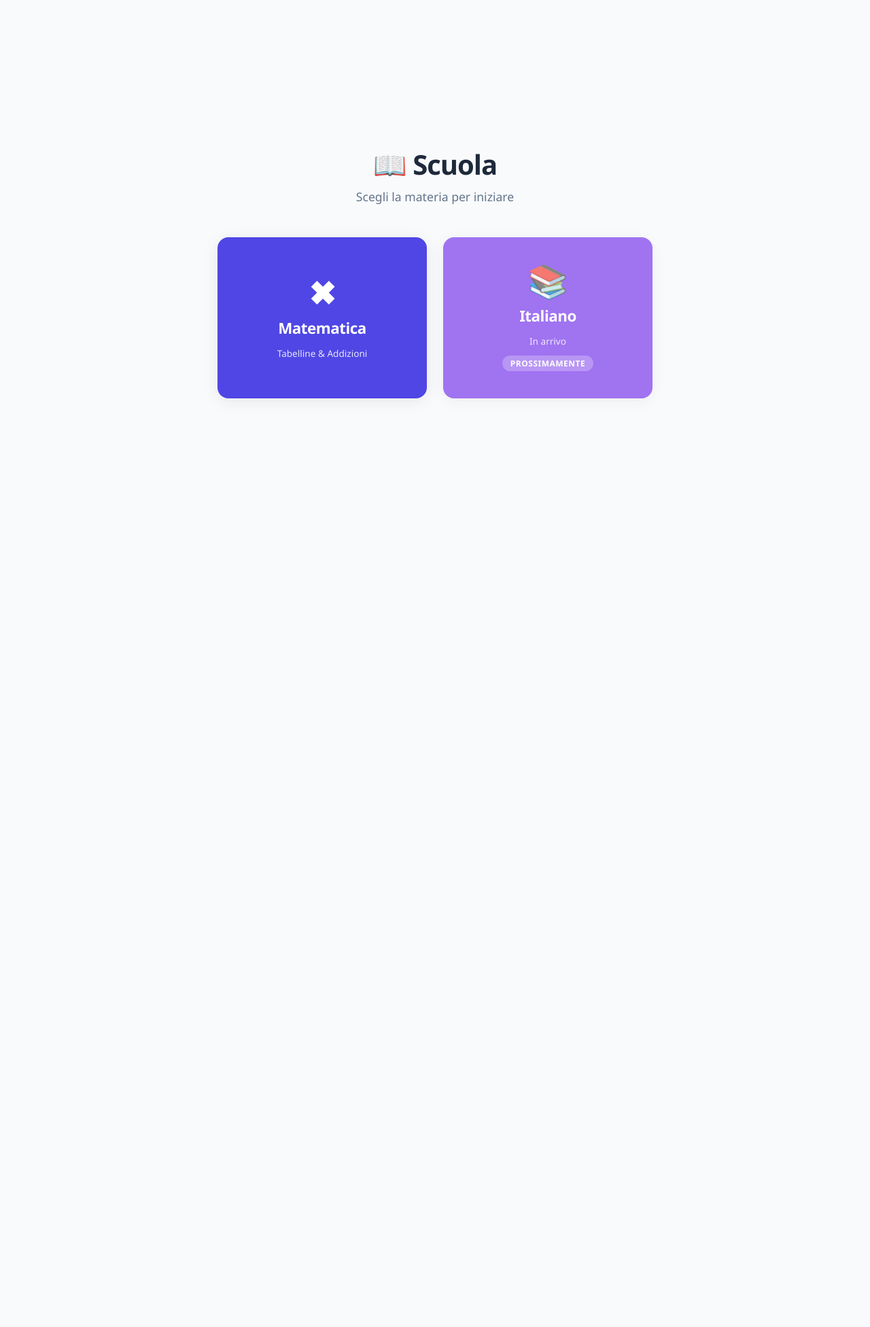
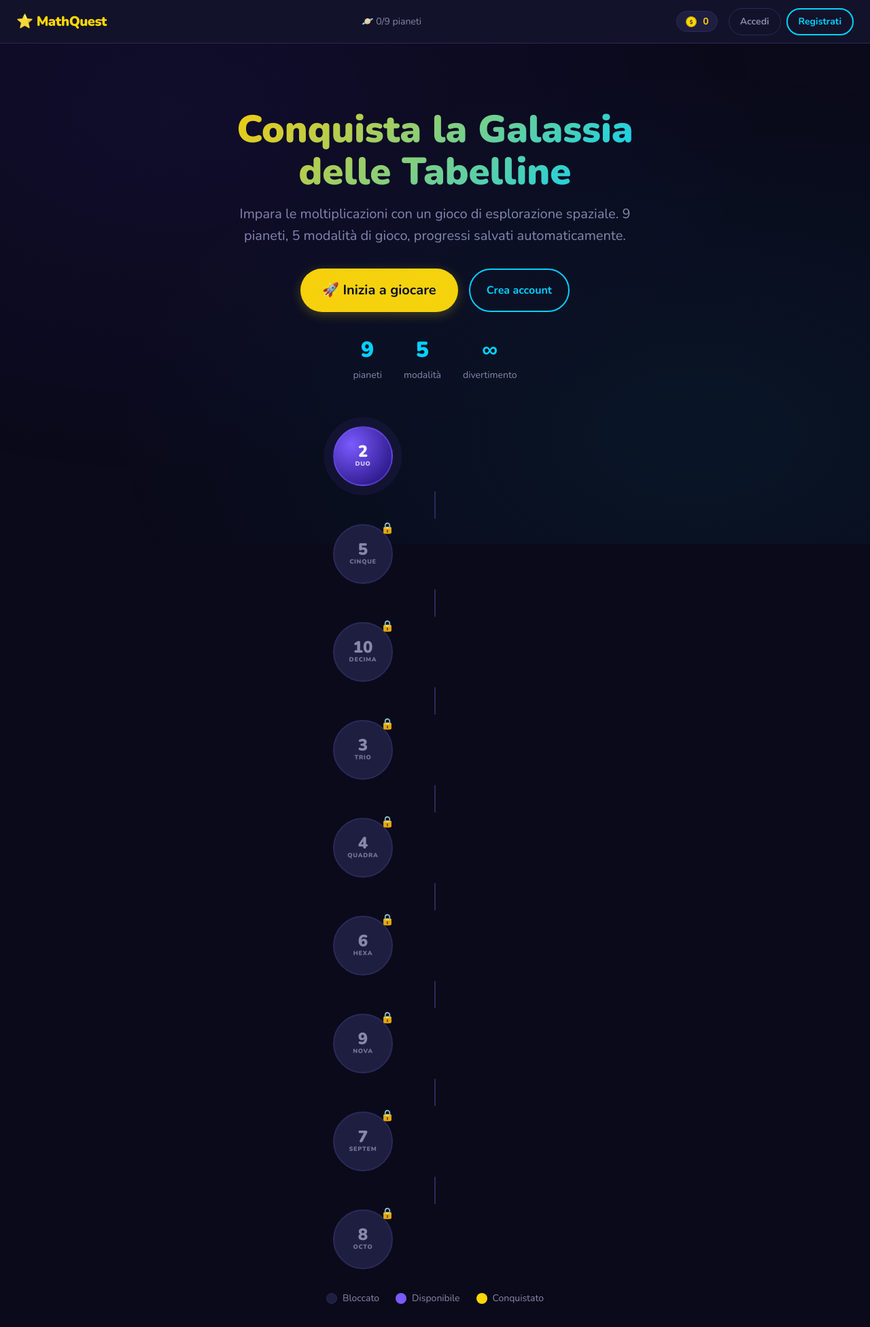
Before and after one commit to mchiapello/tabelline, a Flask app: page / in a window 1280 px wide. Shown: the whole page at 68% size. Before the commit the page ends 586 px from the top, so only its background shows below. Run offline with Flask 3, Linux system fonts and the light colour scheme.

Commit message:
feat: add galaxy map, journey page, and landing hero
journey.css styles the planet path with locked/available/mastered states
and pulse animations. journey.js renders the planet nodes from guest
localStorage or server progress, handles planet-menu clicks, and exposes
the heatmap renderer for the profile page. landing.html redirects logged-in
users to /journey and shows a hero + preview map for guests.

Co-Authored-By: Claude Sonnet 4.6 <noreply@anthropic.com>

```diff
--- /dev/null
+++ b/static/css/journey.css
@@ -0,0 +1,247 @@
+/* ── Galaxy Map layout ────────────────────────────────────────────────────── */
+#galaxy-map {
+  min-height: calc(100vh - 64px);
+  display: flex;
+  flex-direction: column;
+  align-items: center;
+  padding: var(--sp-8) var(--sp-4);
+  position: relative;
+  overflow-x: hidden;
+}
+
+#galaxy-map::before {
+  content: '';
+  position: fixed;
+  inset: 0;
+  background:
+    radial-gradient(ellipse at 20% 20%, rgba(90,58,255,0.08) 0%, transparent 60%),
+    radial-gradient(ellipse at 80% 80%, rgba(0,212,255,0.06) 0%, transparent 60%);
+  pointer-events: none;
+  z-index: 0;
+}
+
+.galaxy-title {
+  font-size: var(--text-3xl);
+  font-weight: 900;
+  text-align: center;
+  margin-bottom: var(--sp-2);
+  background: linear-gradient(90deg, var(--c-gold), var(--c-cyan));
+  -webkit-background-clip: text;
+  -webkit-text-fill-color: transparent;
+  background-clip: text;
+  position: relative;
+  z-index: 1;
+}
+
+.galaxy-subtitle {
+  color: var(--c-text-dim);
+  text-align: center;
+  margin-bottom: var(--sp-12);
+  font-size: var(--text-base);
+  position: relative;
+  z-index: 1;
+}
+
+/* ── Planet path ──────────────────────────────────────────────────────────── */
+#planet-path {
+  display: flex;
+  flex-direction: column;
+  align-items: center;
+  gap: var(--sp-6);
+  position: relative;
+  z-index: 1;
+  width: 100%;
+  max-width: 500px;
+}
+
+/* Zig-zag layout: odd planets left, even planets right */
+#planet-path .planet-node:nth-child(odd)  { align-self: flex-start; margin-left: 20%; }
+#planet-path .planet-node:nth-child(even) { align-self: flex-end;   margin-right: 20%; }
+
+/* Connector between nodes */
+.planet-connector {
+  width: 2px;
+  height: 40px;
+  background: var(--c-border);
+  margin: calc(-1 * var(--sp-4)) auto;
+  position: relative;
+}
+
+.planet-connector--unlocked {
+  background: linear-gradient(180deg, var(--c-cyan-dim), var(--c-cyan));
+}
+
+/* ── Planet node ──────────────────────────────────────────────────────────── */
+.planet-node {
+  width: 88px;
+  height: 88px;
+  border-radius: 50%;
+  display: flex;
+  flex-direction: column;
+  align-items: center;
+  justify-content: center;
+  font-weight: 900;
+  cursor: pointer;
+  transition:
+    transform var(--t-base) var(--ease-bounce),
+    box-shadow var(--t-base) var(--ease-smooth);
+  position: relative;
+  user-select: none;
+  -webkit-tap-highlight-color: transparent;
+}
+
+.planet-node__number {
+  font-size: var(--text-2xl);
+  line-height: 1;
+}
+
+.planet-node__name {
+  font-size: 9px;
+  text-transform: uppercase;
+  letter-spacing: 0.08em;
+  opacity: 0.8;
+}
+
+.planet-node__badge {
+  position: absolute;
+  top: -4px;
+  right: -4px;
+  font-size: var(--text-base);
+  line-height: 1;
+}
+
+/* States */
+.planet-node[data-state="locked"] {
+  background: var(--c-surface2);
+  color: var(--c-text-dim);
+  cursor: not-allowed;
+  border: 2px solid var(--c-border);
+}
+
+.planet-node[data-state="available"] {
+  background: radial-gradient(circle at 30% 30%, #7a5aff, #1a0a6e);
+  color: var(--c-text);
+  border: 2px solid rgba(122,90,255,0.5);
+  animation: pulse-glow 2.5s ease-in-out infinite;
+}
+
+.planet-node[data-state="available"]:hover {
+  transform: scale(1.12);
+  box-shadow: 0 0 32px rgba(122,90,255,0.6);
+}
+
+.planet-node[data-state="mastered"] {
+  background: radial-gradient(circle at 30% 30%, #ffe566, #8b6900);
+  color: #0a0a1a;
+  border: 2px solid var(--c-gold);
+  box-shadow: var(--shadow-glow-gold);
+}
+
+.planet-node[data-state="mastered"]:hover {
+  transform: scale(1.1);
+  box-shadow: 0 0 32px rgba(255,215,0,0.6);
+}
+
+@keyframes pulse-glow {
+  0%, 100% { box-shadow: 0 0 0 0 rgba(122,90,255,0.5); }
+  50%       { box-shadow: 0 0 0 16px rgba(122,90,255,0); }
+}
+
+/* ── Map legend ───────────────────────────────────────────────────────────── */
+#map-legend {
+  display: flex;
+  gap: var(--sp-6);
+  margin-top: var(--sp-8);
+  flex-wrap: wrap;
+  justify-content: center;
+  position: relative;
+  z-index: 1;
+}
+
+.legend-item {
+  display: flex;
+  align-items: center;
+  gap: var(--sp-2);
+  font-size: var(--text-sm);
+  color: var(--c-text-dim);
+}
+
+.legend-dot {
+  width: 16px;
+  height: 16px;
+  border-radius: 50%;
+}
+
+.legend-dot--locked    { background: var(--c-surface2); border: 1px solid var(--c-border); }
+.legend-dot--available { background: #7a5aff; }
+.legend-dot--mastered  { background: var(--c-gold); }
+
+/* ── Galaxy Cup button ────────────────────────────────────────────────────── */
+#galaxy-cup-btn {
+  margin-top: var(--sp-8);
+  position: relative;
+  z-index: 1;
+}
+
+/* ── Hero section (guest landing) ────────────────────────────────────────── */
+.hero {
+  text-align: center;
+  padding: var(--sp-16) var(--sp-6);
+  max-width: 640px;
+  margin: 0 auto;
+}
+
+.hero__title {
+  font-size: var(--text-5xl);
+  font-weight: 900;
+  line-height: 1.1;
+  margin-bottom: var(--sp-4);
+  background: linear-gradient(135deg, var(--c-gold) 0%, var(--c-cyan) 100%);
+  -webkit-background-clip: text;
+  -webkit-text-fill-color: transparent;
+  background-clip: text;
+}
+
+.hero__subtitle {
+  font-size: var(--text-xl);
+  color: var(--c-text-dim);
+  margin-bottom: var(--sp-8);
+  line-height: 1.6;
+}
+
+.hero__cta {
+  display: flex;
+  gap: var(--sp-4);
+  justify-content: center;
+  flex-wrap: wrap;
+  margin-bottom: var(--sp-8);
+}
+
+.hero__stats {
+  display: flex;
+  gap: var(--sp-8);
+  justify-content: center;
+  flex-wrap: wrap;
+}
+
+.hero__stat {
+  text-align: center;
+}
+
+.hero__stat-number {
+  font-size: var(--text-3xl);
+  font-weight: 900;
+  color: var(--c-cyan);
+  display: block;
+}
+
+.hero__stat-label {
+  font-size: var(--text-sm);
+  color: var(--c-text-dim);
+}
+
+@media (max-width: 480px) {
+  .hero__title { font-size: var(--text-4xl); }
+  #planet-path .planet-node:nth-child(odd)  { margin-left: 10%; }
+  #planet-path .planet-node:nth-child(even) { margin-right: 10%; }
+}
--- /dev/null
+++ b/static/js/journey.js
@@ -0,0 +1,172 @@
+const Journey = (() => {
+    const PLANET_ORDER = [2, 5, 10, 3, 4, 6, 9, 7, 8];
+    const PLANET_NAMES = {
+        2:'Duo', 5:'Cinque', 10:'Decima', 3:'Trio',
+        4:'Quadra', 6:'Hexa', 9:'Nova', 7:'Septem', 8:'Octo'
+    };
+
+    let _serverProgress = null;
+
+    async function init() {
+        if (Guest.isLoggedIn()) {
+            try {
+                _serverProgress = await API.get('/user/progress');
+                // Sync nav coins
+                if (_serverProgress.wallet) {
+                    document.getElementById('coin-value').textContent =
+                        _serverProgress.wallet.coins || 0;
+                }
+            } catch (e) {
+                _serverProgress = null;
+            }
+        }
+        render('planet-path');
+        updateNavProgress();
+    }
+
+    function getUnlocked() {
+        if (_serverProgress) return _serverProgress.planets_unlocked || [];
+        return Guest.load().planets_unlocked;
+    }
+
+    function stateOf(table) {
+        const unlocked = getUnlocked();
+        const idx = PLANET_ORDER.indexOf(table);
+        if (unlocked.includes(table)) return 'mastered';
+        if (idx === 0 || unlocked.includes(PLANET_ORDER[idx - 1])) return 'available';
+        return 'locked';
+    }
+
+    function render(containerId) {
+        const container = document.getElementById(containerId);
+        if (!container) return;
+        container.innerHTML = '';
+
+        PLANET_ORDER.forEach((table, i) => {
+            // Connector line before each planet (except first)
+            if (i > 0) {
+                const prev  = PLANET_ORDER[i - 1];
+                const conn  = document.createElement('div');
+                const bothUnlocked = getUnlocked().includes(table) || getUnlocked().includes(prev);
+                conn.className = 'planet-connector' + (bothUnlocked ? ' planet-connector--unlocked' : '');
+                container.appendChild(conn);
+            }
+
+            const state = stateOf(table);
+            const node  = document.createElement('div');
+            node.className = 'planet-node';
+            node.dataset.table = table;
+            node.dataset.state = state;
+            node.dataset.index = i;
+            node.setAttribute('aria-label', `Tabella del ${table} — ${state}`);
+
+            node.innerHTML = `
+                <span class="planet-node__number">${table}</span>
+                <span class="planet-node__name">${PLANET_NAMES[table]}</span>
+                ${state === 'mastered' ? '<span class="planet-node__badge">★</span>' : ''}
+                ${state === 'locked'   ? '<span class="planet-node__badge">🔒</span>' : ''}
+            `;
+
+            if (state !== 'locked') {
+                node.addEventListener('click', () => openPlanetMenu(table, state));
+            }
+
+            container.appendChild(node);
+        });
+    }
+
+    function openPlanetMenu(table, state) {
+        Modal.open('planet-menu', { table, state });
+    }
+
+    function updateNavProgress() {
+        const unlocked = getUnlocked().length;
+        const navEl    = document.getElementById('nav-progress');
+        if (navEl) {
+            navEl.innerHTML = `
+                <span style="font-size:var(--text-sm);color:var(--c-text-dim)">
+                    🪐 ${unlocked}/${PLANET_ORDER.length} pianeti
+                </span>`;
+        }
+    }
+
+    // Called after a game session unlocks a new planet
+    function onPlanetUnlocked(table) {
+        if (!Guest.isLoggedIn()) {
+            // already applied in Guest.applyReward
+        }
+        render('planet-path');
+        updateNavProgress();
+        // Celebration pulse on the newly unlocked node
+        setTimeout(() => {
+            const node = document.querySelector(`.planet-node[data-table="${table}"]`);
+            if (node) {
+                node.style.animation = 'none';
+                void node.offsetWidth;
+                node.style.animation = '';
+            }
+        }, 100);
+    }
+
+    // Profile heatmap rendering
+    async function renderHeatmap(containerId) {
+        const container = document.getElementById(containerId);
+        if (!container) return;
+
+        let data;
+        try {
+            data = await API.get('/user/heatmap');
+        } catch {
+            container.innerHTML = '<p style="color:var(--c-text-dim)">Nessun dato disponibile</p>';
+            return;
+        }
+
+        const tables = [2, 5, 10, 3, 4, 6, 9, 7, 8];
+        const mults  = [1, 2, 3, 4, 5, 6, 7, 8, 9, 10];
+
+        container.innerHTML = '';
+
+        // Column headers
+        const headerRow = document.createElement('div');
+        headerRow.className = 'heatmap-row heatmap-header';
+        headerRow.innerHTML = '<div class="heatmap-label"></div>' +
+            mults.map(m => `<div class="heatmap-cell heatmap-header-cell">×${m}</div>`).join('');
+        container.appendChild(headerRow);
+
+        for (const t of tables) {
+            const row = document.createElement('div');
+            row.className = 'heatmap-row';
+
+            const label = document.createElement('div');
+            label.className = 'heatmap-label';
+            label.textContent = `${t}×`;
+            row.appendChild(label);
+
+            for (const m of mults) {
+                const key  = `${t}_${m}`;
+                const fact = data.facts[key];
+                const cell = document.createElement('div');
+                cell.className = 'heatmap-cell';
+                cell.title = fact
+                    ? `${t}×${m}=${t*m}: ${fact.accuracy}% (${fact.attempts} tentativi)`
+                    : `${t}×${m}=${t*m}: mai praticato`;
+                cell.style.background = accuracyToColor(fact);
+                row.appendChild(cell);
+            }
+            container.appendChild(row);
+        }
+    }
+
+    function accuracyToColor(fact) {
+        if (!fact || fact.attempts === 0) return 'var(--c-surface2)';
+        const a = fact.accuracy;
+        if (a < 50)  return 'var(--c-coral)';
+        if (a < 75)  return 'var(--c-gold-dim)';
+        if (a < 90)  return 'var(--c-green)';
+        return 'var(--c-cyan)';
+    }
+
+    return { init, render, stateOf, onPlanetUnlocked, renderHeatmap, PLANET_ORDER };
+})();
+
+document.addEventListener('DOMContentLoaded', Journey.init);
--- a/templates/landing.html
+++ b/templates/landing.html
@@ -1,112 +1,73 @@
-<!DOCTYPE html>
-<html lang="it">
-<head>
-  <meta charset="UTF-8">
-  <meta name="viewport" content="width=device-width, initial-scale=1.0">
-  <title>Scuola</title>
-  <link rel="stylesheet" href="/static/css/style.css">
-  <style>
-    .landing-wrap {
-      min-height: 100vh;
-      display: flex;
-      flex-direction: column;
-      align-items: center;
-      justify-content: center;
-      padding: 32px 24px;
+{% extends "base.html" %}
+
+{% block title %}MathQuest — Impara le tabelline giocando{% endblock %}
+
+{% block extra_css %}
+<link rel="stylesheet" href="{{ url_for('static', filename='css/journey.css') }}">
+{% endblock %}
+
+{% block content_attrs %}class="full-width"{% endblock %}
+
+{% block content %}
+<div id="landing-root"></div>
+{% endblock %}
+
+{% block extra_js %}
+<script src="{{ url_for('static', filename='js/journey.js') }}"></script>
+<script>
+  (function() {
+    const root = document.getElementById('landing-root');
+
+    if (Guest.isLoggedIn()) {
+      window.location.replace('/journey');
+      return;
     }
 
-    .landing-logo {
-      font-size: 2.5rem;
-      font-weight: 800;
-      color: var(--text);
-      letter-spacing: -1px;
-      margin-bottom: 8px;
-      text-align: center;
-    }
+    root.innerHTML = `
+      <section id="galaxy-map">
+        <div class="hero">
+          <h1 class="hero__title">Conquista la Galassia delle Tabelline</h1>
+          <p class="hero__subtitle">
+            Impara le moltiplicazioni con un gioco di esplorazione spaziale.
+            9 pianeti, 5 modalità di gioco, progressi salvati automaticamente.
+          </p>
+          <div class="hero__cta">
+            <a href="/journey" class="btn btn--primary btn--lg">🚀 Inizia a giocare</a>
+            <a href="/auth/register" class="btn btn--secondary">Crea account</a>
+          </div>
+          <div class="hero__stats">
+            <div class="hero__stat">
+              <span class="hero__stat-number">9</span>
+              <span class="hero__stat-label">pianeti</span>
+            </div>
+            <div class="hero__stat">
+              <span class="hero__stat-number">5</span>
+              <span class="hero__stat-label">modalità</span>
+            </div>
+            <div class="hero__stat">
+              <span class="hero__stat-number">∞</span>
+              <span class="hero__stat-label">divertimento</span>
+            </div>
+          </div>
+        </div>
 
-    .landing-subtitle {
-      color: var(--text-muted);
-      font-size: 1.1rem;
-      margin-bottom: 48px;
-      text-align: center;
-    }
+        <div id="planet-path"></div>
 
-    .materie-grid {
-      display: grid;
-      grid-template-columns: 1fr 1fr;
-      gap: 24px;
-      width: 100%;
-      max-width: 640px;
-    }
-
-    .materia-card {
-      display: flex;
-      flex-direction: column;
-      align-items: center;
-      justify-content: center;
-      gap: 12px;
-      padding: 40px 24px;
-      border-radius: var(--radius);
-      text-decoration: none;
-      color: white;
-      font-weight: 700;
-      transition: transform 0.15s, box-shadow 0.15s;
-      box-shadow: var(--shadow);
-      text-align: center;
-    }
-
-    .materia-card:hover {
-      transform: translateY(-4px);
-      box-shadow: 0 8px 32px rgba(0,0,0,0.15);
-    }
-
-    .materia-card.matematica { background: var(--primary); }
-    .materia-card.matematica:hover { background: #4338ca; }
-
-    .materia-card.italiano { background: var(--italiano); }
-    .materia-card.italiano:hover { background: #6d28d9; }
-
-    .materia-card.wip { opacity: 0.7; cursor: default; }
-    .materia-card.wip:hover { transform: none; box-shadow: var(--shadow); }
-
-    .materia-icon { font-size: 3rem; line-height: 1; }
-    .materia-nome { font-size: 1.4rem; letter-spacing: -0.5px; }
-    .materia-desc { font-size: 0.85rem; opacity: 0.85; font-weight: 400; }
-
-    .wip-badge {
-      background: rgba(255,255,255,0.25);
-      border-radius: 20px;
-      padding: 3px 12px;
-      font-size: 0.75rem;
-      font-weight: 700;
-      text-transform: uppercase;
-      letter-spacing: 0.5px;
-    }
-
-    @media (max-width: 480px) {
-      .materie-grid { grid-template-columns: 1fr; max-width: 320px; }
-    }
-  </style>
-</head>
-<body>
-  <div class="landing-wrap">
-    <div class="landing-logo">📖 Scuola</div>
-    <p class="landing-subtitle">Scegli la materia per iniziare</p>
-
-    <div class="materie-grid">
-      <a href="/matematica" class="materia-card matematica">
-        <div class="materia-icon">✖</div>
-        <div class="materia-nome">Matematica</div>
-        <div class="materia-desc">Tabelline &amp; Addizioni</div>
-      </a>
-
-      <div class="materia-card italiano wip">
-        <div class="materia-icon">📚</div>
-        <div class="materia-nome">Italiano</div>
-        <div class="materia-desc">In arrivo</div>
-        <div class="wip-badge">Prossimamente</div>
-      </div>
-    </div>
-  </div>
-</body>
-</html>
+        <div id="map-legend">
+          <div class="legend-item">
+            <div class="legend-dot legend-dot--locked"></div>
+            <span>Bloccato</span>
+          </div>
+          <div class="legend-item">
+            <div class="legend-dot legend-dot--available"></div>
+            <span>Disponibile</span>
+          </div>
+          <div class="legend-item">
+            <div class="legend-dot legend-dot--mastered"></div>
+            <span>Conquistato</span>
+          </div>
+        </div>
+      </section>`;
+  })();
+</script>
+{% endblock %}
```
Also changed, not shown: templates/journey.html (added, +44 -0 lines).
